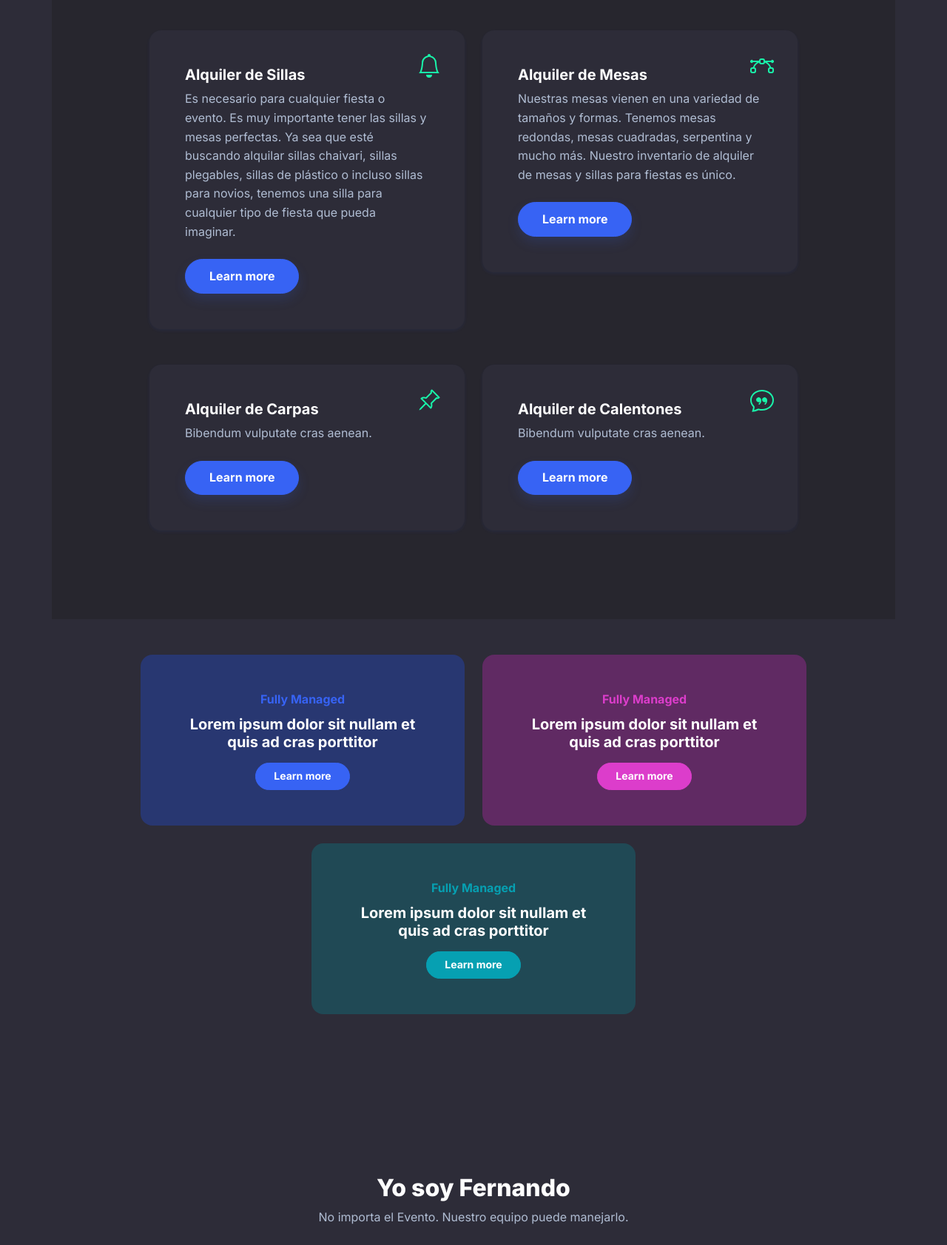
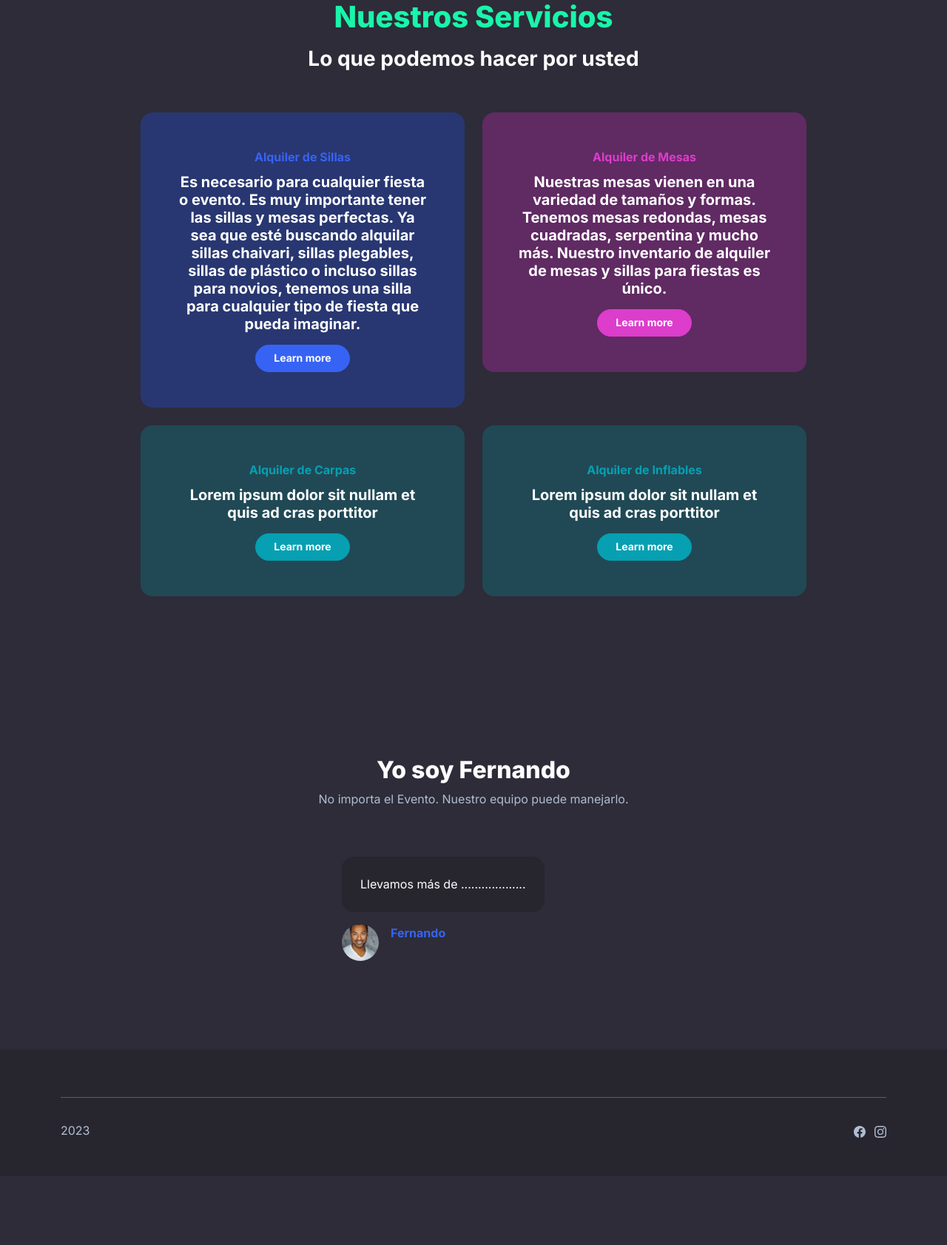
Before and after one commit to EliezerLopezS/JC-happy-jump-party-rental, a PHP site: page / in a window 1280 px wide. Shown: the part 482-2165 px from the top of the page at 74% size. After the commit the page ends 2020 px from the top, so only its background shows below. Run offline with PHP 8.4, Linux system fonts and the light colour scheme.

Commit message:
FotosaOriginalesCarrusel

```diff
--- a/assets/bootstrap/css/Carousel-Hero.css
+++ b/assets/bootstrap/css/Carousel-Hero.css
@@ -3,25 +3,34 @@ div.jumbotron.carousel-hero {
   text-align: center;
   background-size: cover;
   background-position: center;
-  padding-top: 100px;
+  padding-top: 200px;
   padding-bottom: 100px;
   margin-bottom: 0;
 }
 
 div.jumbotron.hero-nature {
-  background-image: url('../../../IMG2.jpg');
+  background-image: url('../../../Img/IMG_3854.jpg');
 }
 
 div.jumbotron.hero-photography {
-  background-image: url('../../../IMG3.jpg');
+  background-image: url('../../../Img/IMG_6292.jpg');
 }
 
 div.jumbotron.hero-technology {
-  background-image: url('../../../IMG1.jpg');
+  background-image: url('../../../Img/IMG_6457.jpg');
+}
+
+div.jumbotron.hero-technology2 {
+  background-image: url('../../../Img/IMG_5294.jpg');
+}
+
+div.jumbotron.hero-technology3 {
+  background-image: url('../../../Img/IMG_5629.jpg');
 }
 
 h1.hero-title, h2.hero-title, h3.hero-title {
-  text-shadow: 0 3px 3px rgba(0,0,0,0.4);
+  bottom: -20px;
+  text-shadow: 0 2px 2px rgba(0,0,0,0.4);
   color: #fff;
 }
 
--- a/index.php
+++ b/index.php
@@ -15,24 +15,38 @@
     <div id="carousel-1" class="carousel slide" data-bs-ride="carousel">
         <div class="carousel-inner">
             <div class="carousel-item active">
-                <div class="bg-light border rounded border-light hero-nature carousel-hero jumbotron py-5 px-4">
+                <div class="bg-light border rounded border-light hero-nature carousel-hero jumbotron py-6 px-4">
                     <h1 class="hero-title">Ofrecemos excelentes alquileres a excelentes precios, estamos a su servicio.</h1>
 
-                    <p><a class="btn btn-primary btn-lg hero-button" role="button" href="#">Learn more</a></p>
+                    <!--<p><a class="btn btn-primary btn-lg hero-button" role="button" href="#">Learn more</a></p>-->
                 </div>
             </div>
             <div class="carousel-item">
-                <div class="bg-light border rounded border-light hero-photography carousel-hero jumbotron py-5 px-4">
+                <div class="bg-light border rounded border-light hero-photography carousel-hero jumbotron py-6 px-4">
                     <h1 class="hero-title">Ofrecemos excelentes alquileres a excelentes precios, estamos a su servicio.</h1>
 
-                    <p><a class="btn btn-primary btn-lg hero-button" role="button" href="#">Learn more</a></p>
+                    <!--<p><a class="btn btn-primary btn-lg hero-button" role="button" href="#">Learn more</a></p>-->
                 </div>
             </div>
             <div class="carousel-item">
-                <div class="bg-light border rounded border-light hero-technology carousel-hero jumbotron py-5 px-4">
+                <div class="bg-light border rounded border-light hero-technology carousel-hero jumbotron py-6 px-4">
                     <h1 class="hero-title">Ofrecemos excelentes alquileres a excelentes precios, estamos a su servicio.</h1>
 
-                    <p><a class="btn btn-primary btn-lg hero-button" role="button" href="#">Learn more</a></p>
+                   <!-- <p><a class="btn btn-primary btn-lg hero-button" role="button" href="#">Learn more</a></p>-->
+                </div>
+            </div>
+            <div class="carousel-item">
+                <div class="bg-light border rounded border-light hero-technology2 carousel-hero jumbotron py-6 px-4">
+                    <h1 class="hero-title">Ofrecemos excelentes alquileres a excelentes precios, estamos a su servicio.</h1>
+
+                    <!--<p><a class="btn btn-primary btn-lg hero-button" role="button" href="#">Learn more</a></p>-->
+                </div>
+            </div>
+            <div class="carousel-item">
+                <div class="bg-light border rounded border-light hero-technology3 carousel-hero jumbotron py-6 px-4">
+                    <h1 class="hero-title">Ofrecemos excelentes alquileres a excelentes precios, estamos a su servicio.</h1>
+
+                    <!--<p><a class="btn btn-primary btn-lg hero-button" role="button" href="#">Learn more</a></p>-->
                 </div>
             </div>
         </div>
@@ -41,6 +55,8 @@
             <li class="active" data-bs-target="#carousel-1" data-bs-slide-to="0"></li>
             <li data-bs-target="#carousel-1" data-bs-slide-to="1"></li>
             <li data-bs-target="#carousel-1" data-bs-slide-to="2"></li>
+            <li data-bs-target="#carousel-1" data-bs-slide-to="3"></li>
+            <li data-bs-target="#carousel-1" data-bs-slide-to="4"></li>
         </ol>
     </div>
     <!--header class="bg-dark">
@@ -67,11 +83,11 @@
             <p class="mb-4" style="font-size: 1.6rem;">Used by <span class="text-success"><strong>2400+</strong></span>&nbsp;of the best companies in the world.</p><a href="#"> <img class="m-3" src="assets/img/brands/google.png"></a><a href="#"> <img class="m-3" src="assets/img/brands/microsoft.png"></a><a href="#"> <img class="m-3" src="assets/img/brands/apple.png"></a><a href="#"> <img class="m-3" src="assets/img/brands/facebook.png"></a><a href="#"> <img class="m-3" src="assets/img/brands/twitter.png"></a>
         </div>
     </section>-->
-    <section>
+    <!--<section>
         <div class="container bg-dark py-5">
             <div class="row">
                 <div class="col-md-8 col-xl-6 text-center mx-auto">
-                    <p class="fw-bold text-success mb-2">Nuestros Servicios</p>
+                    <h1 class="fw-bold text-success mb-2"><strong>Nuestros Servicios</strong></p></h1>
                     <h3 class="fw-bold">Lo que podemos hacer por usted</h3>
                 </div>
             </div>
@@ -126,31 +142,46 @@
                 </div>
             </div>
         </div>
-    </section>
+    </section>-->
     <section>
+    <div class="row">
+                <div class="col-md-8 col-xl-6 text-center mx-auto">
+                    <h1 class="fw-bold text-success mb-2"><strong>Nuestros Servicios</strong></p></h1>
+                    <h3 class="fw-bold">Lo que podemos hacer por usted</h3>
+                </div>
+            </div>
         <div class="container py-5">
             <div class="mx-auto" style="max-width: 900px;">
                 <div class="row row-cols-1 row-cols-md-2 d-flex justify-content-center">
                     <div class="col mb-4">
                         <div class="card bg-primary-light">
                             <div class="card-body text-center px-4 py-5 px-md-5">
-                                <p class="fw-bold text-primary card-text mb-2">Fully Managed</p>
-                                <h5 class="fw-bold card-title mb-3">Lorem ipsum dolor sit&nbsp;nullam et quis ad cras porttitor</h5><button class="btn btn-primary btn-sm" type="button">Learn more</button>
+                                <p class="fw-bold text-primary card-text mb-2">Alquiler de Sillas</p>
+                                <h5 class="fw-bold card-title mb-3">Es necesario para cualquier fiesta o evento. Es muy importante tener las sillas y mesas perfectas. Ya sea que esté buscando alquilar sillas chaivari, sillas plegables, sillas de plástico o incluso sillas para novios, tenemos una silla para cualquier tipo de fiesta que pueda imaginar.</h5><button class="btn btn-primary btn-sm" type="button">Learn more</button>
                             </div>
                         </div>
                     </div>
                     <div class="col mb-4">
                         <div class="card bg-secondary-light">
                             <div class="card-body text-center px-4 py-5 px-md-5">
-                                <p class="fw-bold text-secondary card-text mb-2">Fully Managed</p>
-                                <h5 class="fw-bold card-title mb-3">Lorem ipsum dolor sit&nbsp;nullam et quis ad cras porttitor</h5><button class="btn btn-secondary btn-sm" type="button">Learn more</button>
+                                <p class="fw-bold text-secondary card-text mb-2">Alquiler de Mesas</p>
+                                <h5 class="fw-bold card-title mb-3">Nuestras mesas vienen en una variedad de tamaños y formas. Tenemos mesas redondas, mesas cuadradas, serpentina y mucho más. Nuestro inventario de alquiler de mesas y sillas para fiestas es único.</h5><button class="btn btn-secondary btn-sm" type="button">Learn more</button>
                             </div>
                         </div>
                     </div>
                     <div class="col mb-4">
                         <div class="card bg-info-light">
                             <div class="card-body text-center px-4 py-5 px-md-5">
-                                <p class="fw-bold text-info card-text mb-2">Fully Managed</p>
+                                <p class="fw-bold text-info card-text mb-2">Alquiler de Carpas</p>
+                                <h5 class="fw-bold card-title mb-3">Lorem ipsum dolor sit&nbsp;nullam et quis ad cras porttitor</h5><button class="btn btn-info btn-sm" type="button">Learn more</button>
+                            </div>
+                        </div>
+                    </div>
+                    <div class="col mb-4">
+                        <div class="card bg-info-light">
+                            <div class="card-body text-center px-4 py-5 px-md-5">
+                                <p class="fw-bold text-info card-text mb-2">Alquiler de Inflables
+                                </p>
                                 <h5 class="fw-bold card-title mb-3">Lorem ipsum dolor sit&nbsp;nullam et quis ad cras porttitor</h5><button class="btn btn-info btn-sm" type="button">Learn more</button>
                             </div>
                         </div>
```
